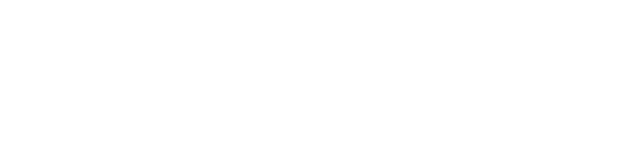
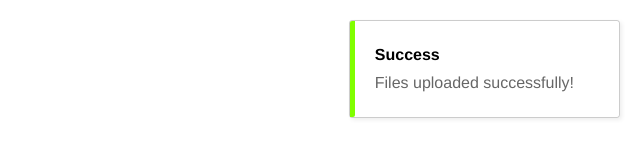
Before and after one commit to julian-leahy/animation-projects, a plain HTML site: page index.html in a window 1280 px wide. Shown: the whole page, without its empty margins (640-1280 px from the left). Drawn offline with Linux system fonts and the light colour scheme.

Commit message:
add success notification

```diff
--- a/index.html
+++ b/index.html
@@ -10,7 +10,10 @@
 </head>
 
 <body>
-
+    <div class="notification" id="notification">
+        <p><strong>Success</strong></p>
+        <p>Files uploaded successfully!</p>
+    </div>
 </body>
 
 </html>
--- a/style.css
+++ b/style.css
@@ -1,3 +1,7 @@
+:root {
+    --notify-success: #80ff00;
+}
+
 * {
     padding: 0;
     margin: 0;
@@ -12,3 +16,45 @@ body {
     font-family: "Helvetica Neue", Arial, Helvetica, sans-serif;
     font-size: 1.6rem;
 }
+
+.notification {
+    position: absolute;
+    top: 2rem;
+    right: 0px;
+    transform: translate3d(100%, 0, 0);
+    border: 1px solid rgba(0, 0, 0, 0.2);
+    box-shadow: 2px 2px 4px 0 rgba(0, 0, 0, 0.07);
+    border-radius: 3px;
+    padding: 2rem 4rem 2rem 2rem;
+    animation: notify 5s ease 1s 1;
+}
+
+.notification:after {
+    content: "";
+    position: absolute;
+    top: 0;
+    left: 0;
+    width: 5px;
+    height: 100%;
+    background-color: var(--notify-success);
+    border-radius: 2px 0 2px 0;
+}
+
+.notification p {
+    padding: 5px;
+}
+
+.notification p:last-child {
+    color: rgba(0, 0, 0, 0.6);
+}
+
+@keyframes notify {
+    0%,
+    100% {
+        transform: translate3d(100%, 0, 0);
+    }
+    10%,
+    90% {
+        transform: translate3d(-2rem, 0, 0);
+    }
+}
```
